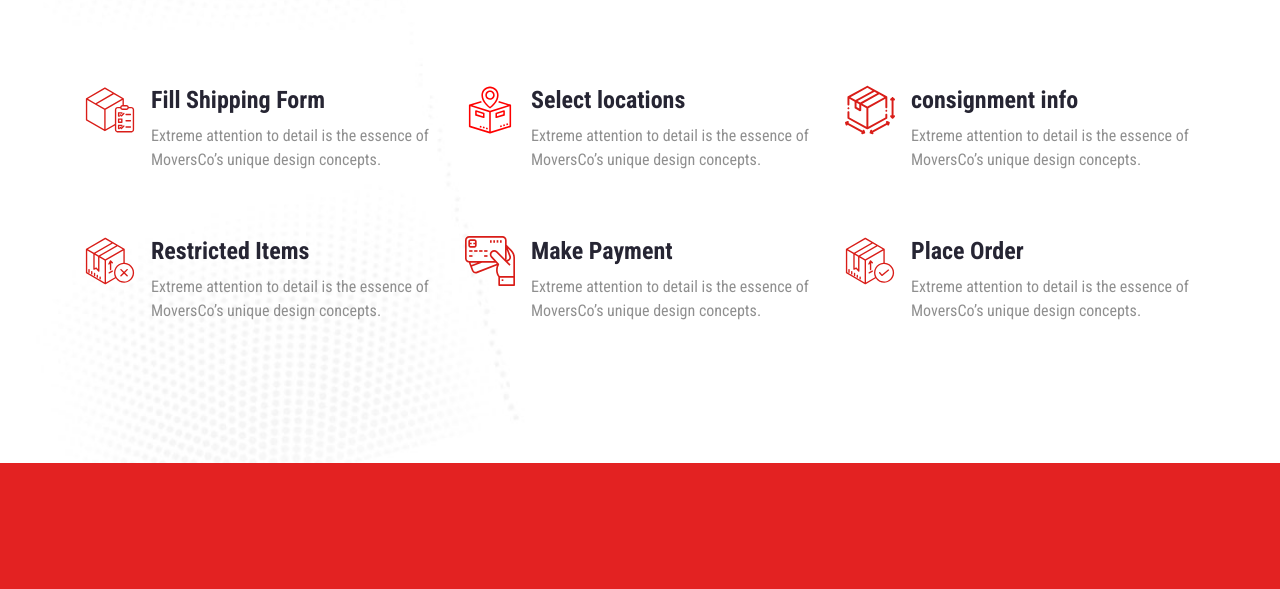
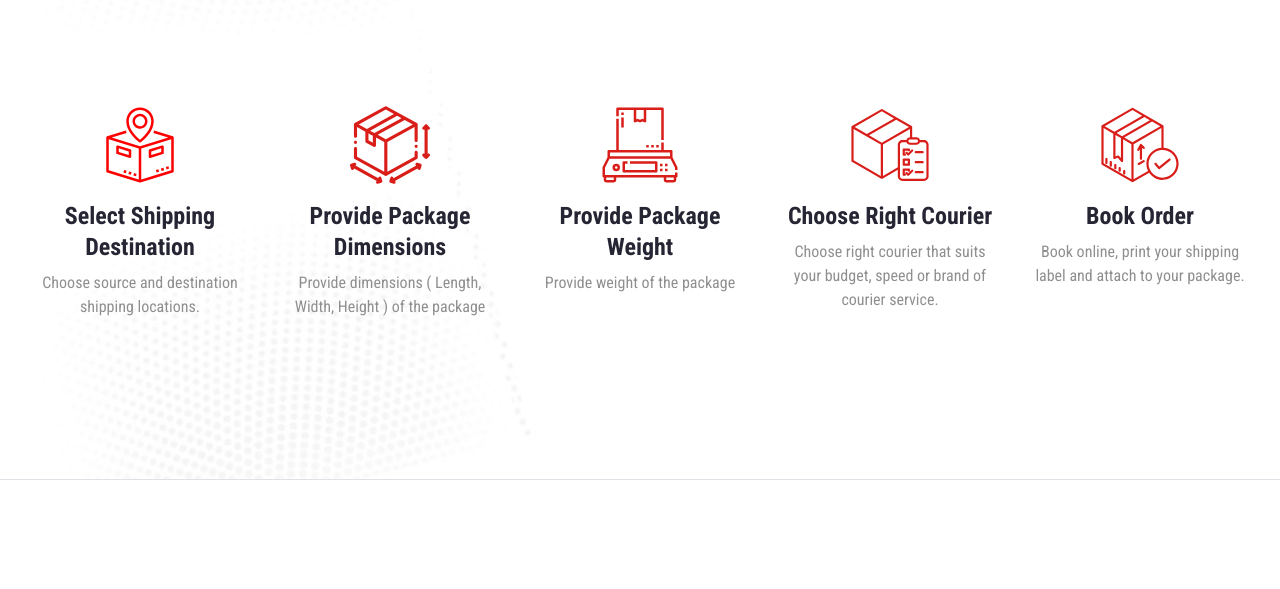
Before and after one commit to rahuldev39/gosmatship, a plain HTML site: page index.html in a window 1280 px wide. Shown: the part 1971-2560 px from the top of the page. Drawn offline with nearby package versions, Linux system fonts and the light colour scheme.

Commit message:
index page changes

```diff
--- a/css/style.css
+++ b/css/style.css
@@ -4056,6 +4056,32 @@ h6 {
 ul.checklist li{
   position: relative;
 }
-ul.checklist li::before{
-
-}
+.no-cta.footer-area:before {
+  height: 100% !important;
+}
+
+.how-work-item {
+  max-width: 20%;
+  flex-basis: 20%;
+  text-align: center;
+  padding: 20px;
+}
+@media(max-width:992px){
+  .how-work-item {
+    max-width:33.33%;
+    flex-basis: 33.33%;
+  }
+}
+@media(max-width:768px){
+  .how-work-item {
+    max-width:50%;
+    flex-basis: 50%;
+  }
+}
+
+@media(max-width:512px){
+  .how-work-item {
+    max-width:100%;
+    flex-basis: 100%;
+  }
+}
--- a/index.html
+++ b/index.html
@@ -319,7 +319,7 @@
     </section>
 
     <section class="how-work-area section-gap">
-      <div class="container">
+      <div class="container-fluid">
         <div class="row justify-content-center section-title-wrap mb-3 pb-5">
           <div class="col-lg-12 text-center">
             <h5>How it works ?</h5>
@@ -331,87 +331,70 @@
         </div>
 
         <div class="how-work-list">
-          <div class="row">
-            <div class="col-md-4">
-              <div class="d-flex py-4">
-                <div class="icon-box mr-3">
-                  <img src="./img/icons/fill-form.svg" alt="" width="50" />
+          <div class="d-flex flex-wrap">
+            <div class="how-work-item">
+              <div class="d-flex py-4 flex-column">
+                <div class="icon-box mb-3">
+                  <img src="./img/icons/location.svg" alt="" width="80" />
+
                 </div>
                 <div class="flex-fill">
-                  <h3 class="mb-2">Fill Shipping Form</h3>
+                  <h3 class="mb-2">Select Shipping Destination</h3>
                   <p>
-                    Extreme attention to detail is the essence of MoversCo’s
-                    unique design concepts.
+                    Choose source and destination shipping locations.
                   </p>
                 </div>
               </div>
             </div>
-            <div class="col-md-4">
-              <div class="d-flex py-4">
-                <div class="icon-box mr-3">
-                  <img src="./img/icons/location.svg" alt="" width="50" />
+            <div class="how-work-item">
+              <div class="d-flex py-4 flex-column">
+                <div class="icon-box mb-3">
+                  <img src="./img/icons/size.svg" alt="" width="80" />
                 </div>
                 <div class="flex-fill">
-                  <h3 class="mb-2">Select locations</h3>
+                  <h3 class="mb-2">Provide Package Dimensions</h3>
                   <p>
-                    Extreme attention to detail is the essence of MoversCo’s
-                    unique design concepts.
+                    Provide dimensions ( Length, Width, Height ) of the package
                   </p>
                 </div>
               </div>
             </div>
-            <div class="col-md-4">
-              <div class="d-flex py-4">
-                <div class="icon-box mr-3">
-                  <img src="./img/icons/size.svg" alt="" width="50" />
+            <div class="how-work-item">
+              <div class="d-flex py-4 flex-column">
+                <div class="icon-box mb-3">
+                  <img src="./img/icons/weight.svg" alt="" width="80" />
                 </div>
                 <div class="flex-fill">
-                  <h3 class="mb-2">consignment info</h3>
+                  <h3 class="mb-2">Provide Package Weight</h3>
                   <p>
-                    Extreme attention to detail is the essence of MoversCo’s
-                    unique design concepts.
+                    Provide weight of the package
                   </p>
                 </div>
               </div>
             </div>
-            <div class="col-md-4">
-              <div class="d-flex py-4">
-                <div class="icon-box mr-3">
-                  <img src="./img/icons/cancel.svg" alt="" width="50" />
+            <div class="how-work-item">
+              <div class="d-flex py-4 flex-column">
+                <div class="icon-box mb-3">
+                  <img src="./img/icons/fill-form.svg" alt="" width="80" />
                 </div>
                 <div class="flex-fill">
-                  <h3 class="mb-2">Restricted Items</h3>
+                  <h3 class="mb-2">Choose Right Courier</h3>
                   <p>
-                    Extreme attention to detail is the essence of MoversCo’s
-                    unique design concepts.
+                    Choose right courier that suits your budget, speed or brand of courier service.
                   </p>
                 </div>
               </div>
             </div>
-            <div class="col-md-4">
-              <div class="d-flex py-4">
-                <div class="icon-box mr-3">
-                  <img src="./img/icons/payment.svg" alt="" width="50" />
+
+            <div class="how-work-item">
+              <div class="d-flex py-4 flex-column">
+                <div class="icon-box mb-3">
+                  <img src="./img/icons/place-order.svg" alt="" width="80" />
                 </div>
                 <div class="flex-fill">
-                  <h3 class="mb-2">Make Payment</h3>
+                  <h3 class="mb-2">Book Order</h3>
                   <p>
-                    Extreme attention to detail is the essence of MoversCo’s
-                    unique design concepts.
-                  </p>
-                </div>
-              </div>
-            </div>
-            <div class="col-md-4">
-              <div class="d-flex py-4">
-                <div class="icon-box mr-3">
-                  <img src="./img/icons/place-order.svg" alt="" width="50" />
-                </div>
-                <div class="flex-fill">
-                  <h3 class="mb-2">Place Order</h3>
-                  <p>
-                    Extreme attention to detail is the essence of MoversCo’s
-                    unique design concepts.
+                    Book online, print your shipping label and attach to your package.
                   </p>
                 </div>
               </div>
@@ -421,7 +404,7 @@
       </div>
     </section>
 
-    <section class="testimonial-area bg-danger py-5 position-relative">
+    <section class="testimonial-area bg-danger py-5 position-relative d-none">
       <div class="p-4">
         <div class="section-title-wrap position-absolute">
           <h3 class="text-white text-uppercase">Testimonials</h3>
@@ -504,7 +487,7 @@
       </div>
     </section>
 
-    <section class="partner-area section-gap">
+    <section class="partner-area section-gap border-top">
       <div class="container">
         <div
           class="row justify-content-center section-title-wrap text-center mb-5"
@@ -539,7 +522,7 @@
       </div>
     </section>
 
-    <section class="cta_area">
+    <section class="cta_area d-none">
       <div class="container">
         <div class="row">
           <div class="col-lg-12">
@@ -559,7 +542,7 @@
       </div>
     </section>
 
-    <footer class="footer-area ">
+    <footer class="footer-area no-cta">
       <section class="section-gap">
         <div class="container">
           <div class="row">
```
Also changed, not shown: img/icons/weight.svg (added).
